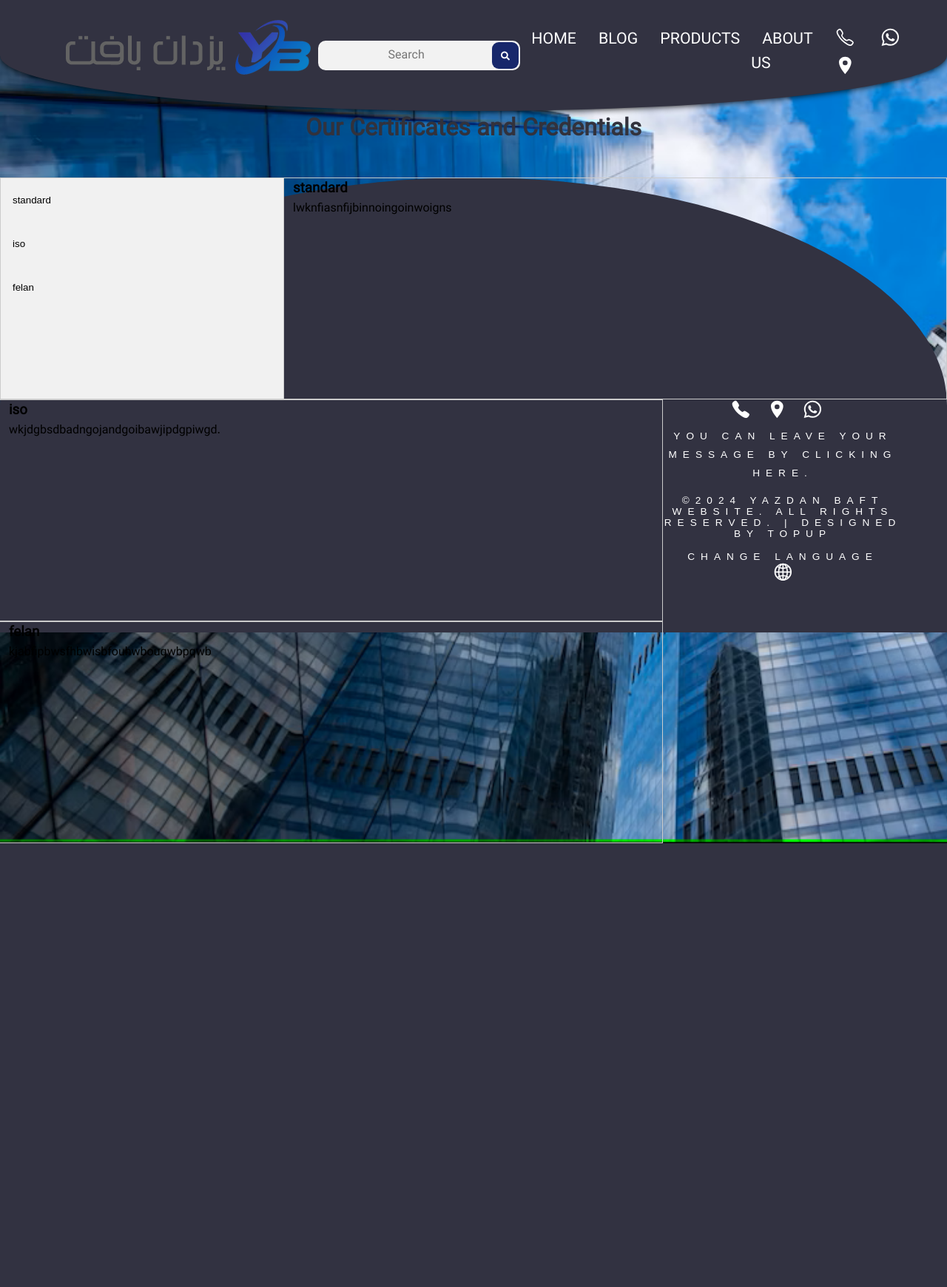
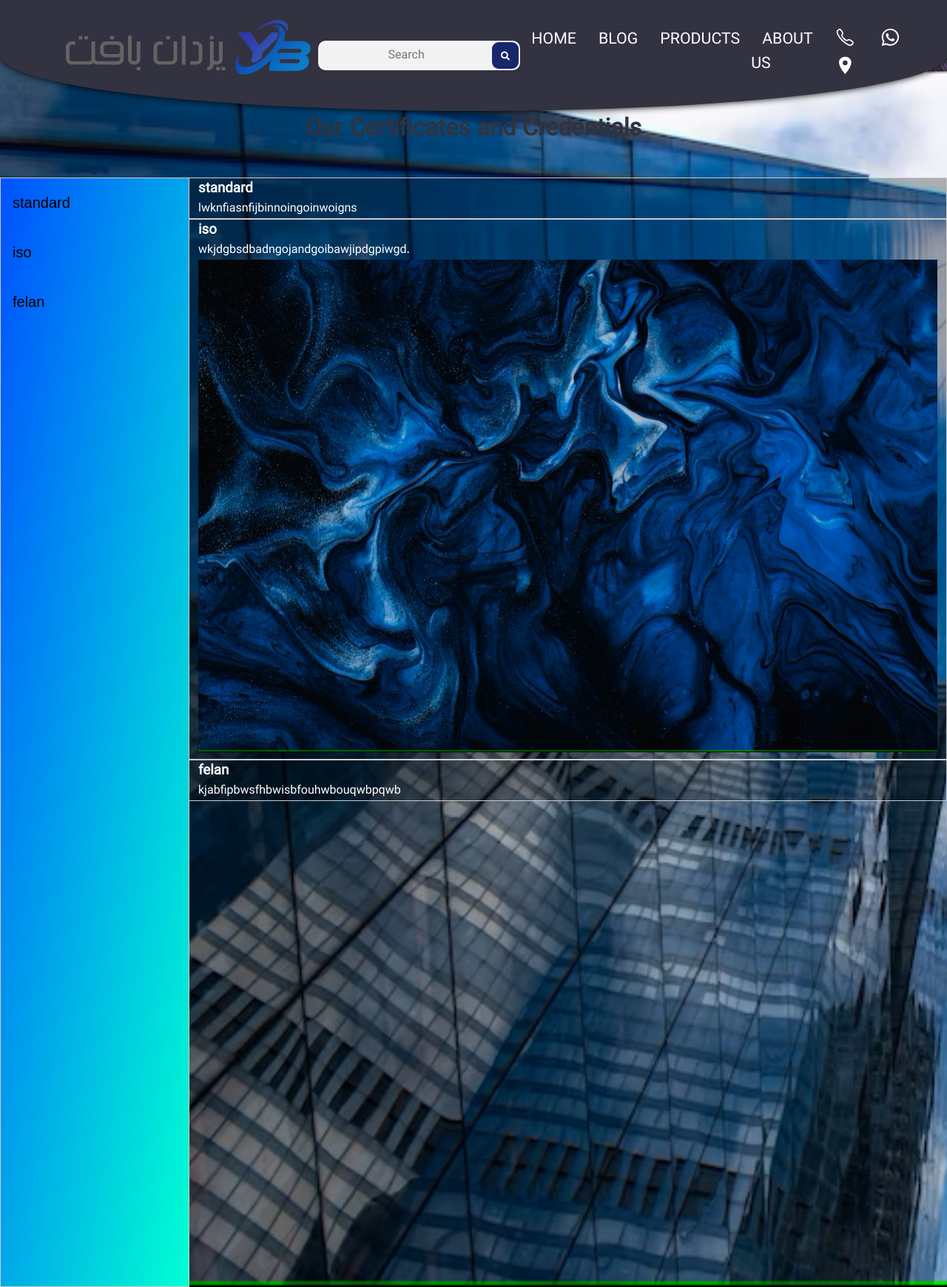
Before and after one commit to yasYZ/YBsite, a Django app: page /1/certificate/ in a window 1280 px wide. Shown: the whole page at 74% size. Before the commit the page ends 1140 px from the top, so only its background shows below. Run offline with Django 3.2, Linux system fonts and the light colour scheme; data that the repository does not hold is empty.

Commit message:
frontend

```diff
--- a/YazdanBaft/home/static/css/certificates.css
+++ b/YazdanBaft/home/static/css/certificates.css
@@ -412,9 +412,9 @@ ion-icon:hover {
 .tab {
       float: left;
       border: 1px solid #ccc;
-      background-color: #f1f1f1;
-      width: 30%;
-      height: 300px;
+      background-image: linear-gradient(to bottom right, #0051ff, #00ffd3);
+      width: 20%;
+      height:1500px;
 }
 
 .tab button {
@@ -425,6 +425,7 @@ ion-icon:hover {
       width: 100%;
       border: none;
       outline: none;
+      font-size: 15pt;
       text-align: left;
       cursor: pointer;
       transition: 0.3s;
@@ -442,7 +443,13 @@ ion-icon:hover {
       float: left;
       padding: 0px 12px;
       border: 1px solid #ccc;
-      width: 70%;
+      width: 80%;
+    color: white;
+      background-color: rgba(0, 0, 0, 0.28);
       border-left: none;
-      height: 300px;
+      height: auto;
 }
+.certii {
+    width: 100%;
+    margin: 0 auto;
+}
--- a/YazdanBaft/home/templates/En/certificates.html
+++ b/YazdanBaft/home/templates/En/certificates.html
@@ -89,41 +89,13 @@
         <div id="iso" class="tabcontent">
             <h3>iso</h3>
             <p>wkjdgbsdbadngojandgoibawjipdgpiwgd.</p>
+            <img class="certii" src="../../static/images/photo-1597773150796-e5c14ebecbf5.png" alt="#">
         </div>
 
         <div id="fel" class="tabcontent">
             <h3>felan</h3>
             <p>kjabfipbwsfhbwisbfouhwbouqwbpqwb</p>
         </div>
-
-
-        <footer class="footer">
-            <div class="section-center">
-                <div class="social-icons">
-                <!-- social icon -->
-                <a href="tel:+989122857381" class="social-icon">
-                    <ion-icon name="call"></ion-icon>
-                </a>
-                <!-- end of social icon -->
-                <!-- social icon -->
-                <a href="https://maps.app.goo.gl/KEnVCG1zKCzi52kw7" class="social-icon">
-                    <ion-icon name="location-sharp"></ion-icon>
-                </a>
-                <!-- end of social icon -->
-                <!-- social icon -->
-                <a href="https://api.whatsapp.com/send?phone=+989122857381" class="social-icon">
-                    <ion-icon name="logo-whatsapp"></ion-icon>
-                </a>
-                <!-- end of social icon -->
-            </div>
-            <a class="footer-text" href="/en/contact-us">You can leave your message by clicking here.</a>
-            <p class="footer-text">&copy;2024 Yazdan Baft website. All rights reserved. | Designed by TopUP</p>
-                <a href="/fa">
-                    <p class="footer-text" href="/fa">Change language</p>
-                    <ion-icon name="globe-outline"></ion-icon>
-                </a>
-            </div>
-        </footer>
         <button id="scrollBtn"><ion-icon name="arrow-up-circle"></ion-icon></button>
     <script src="/static/js/scripts.js"></script>
     <script type="module" src="https://unpkg.com/ionicons@7.1.0/dist/ionicons/ionicons.esm.js"></script>
```
Also changed, not shown: YazdanBaft/home/static/css/style.css (+6 -4 lines).
